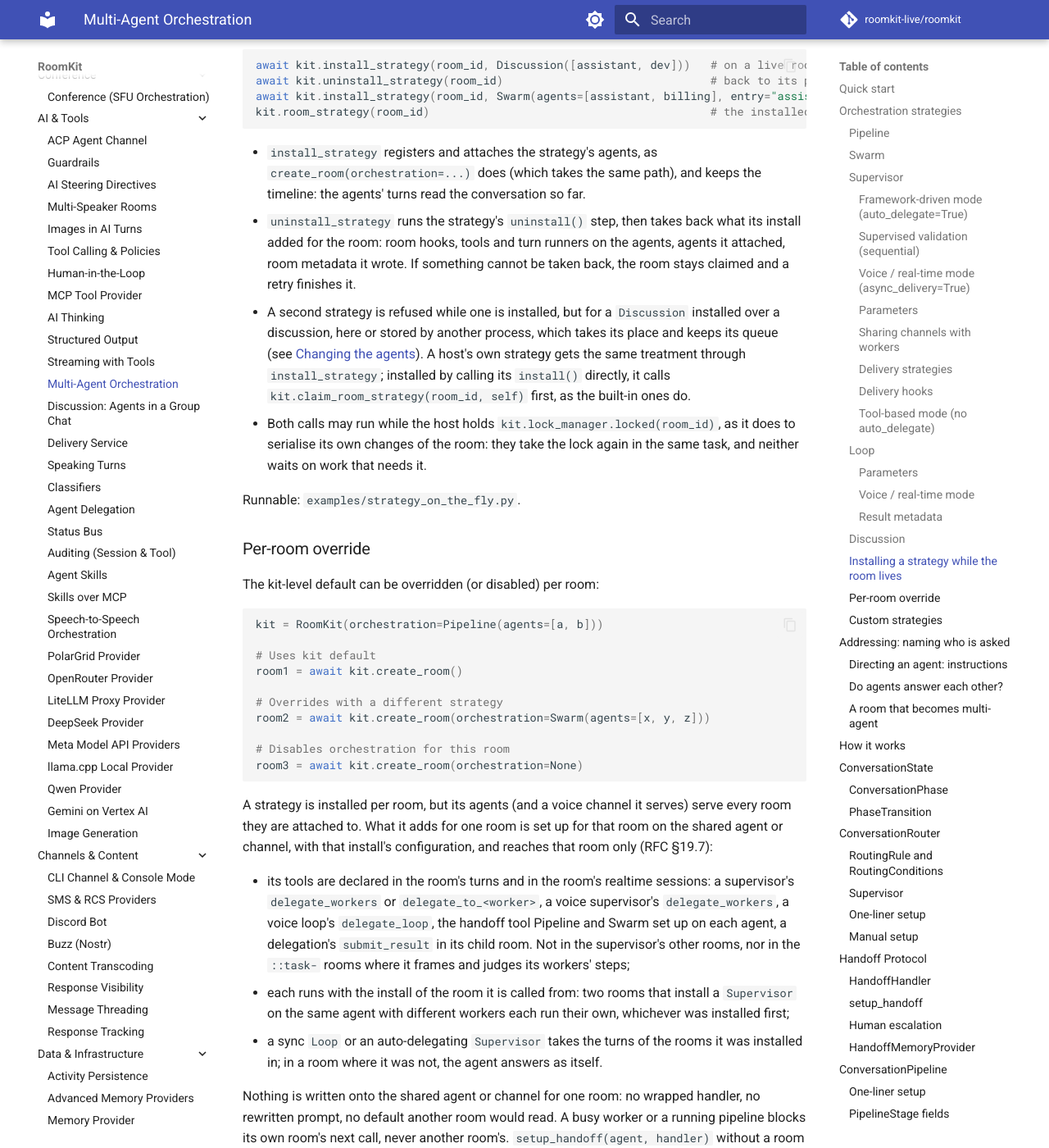
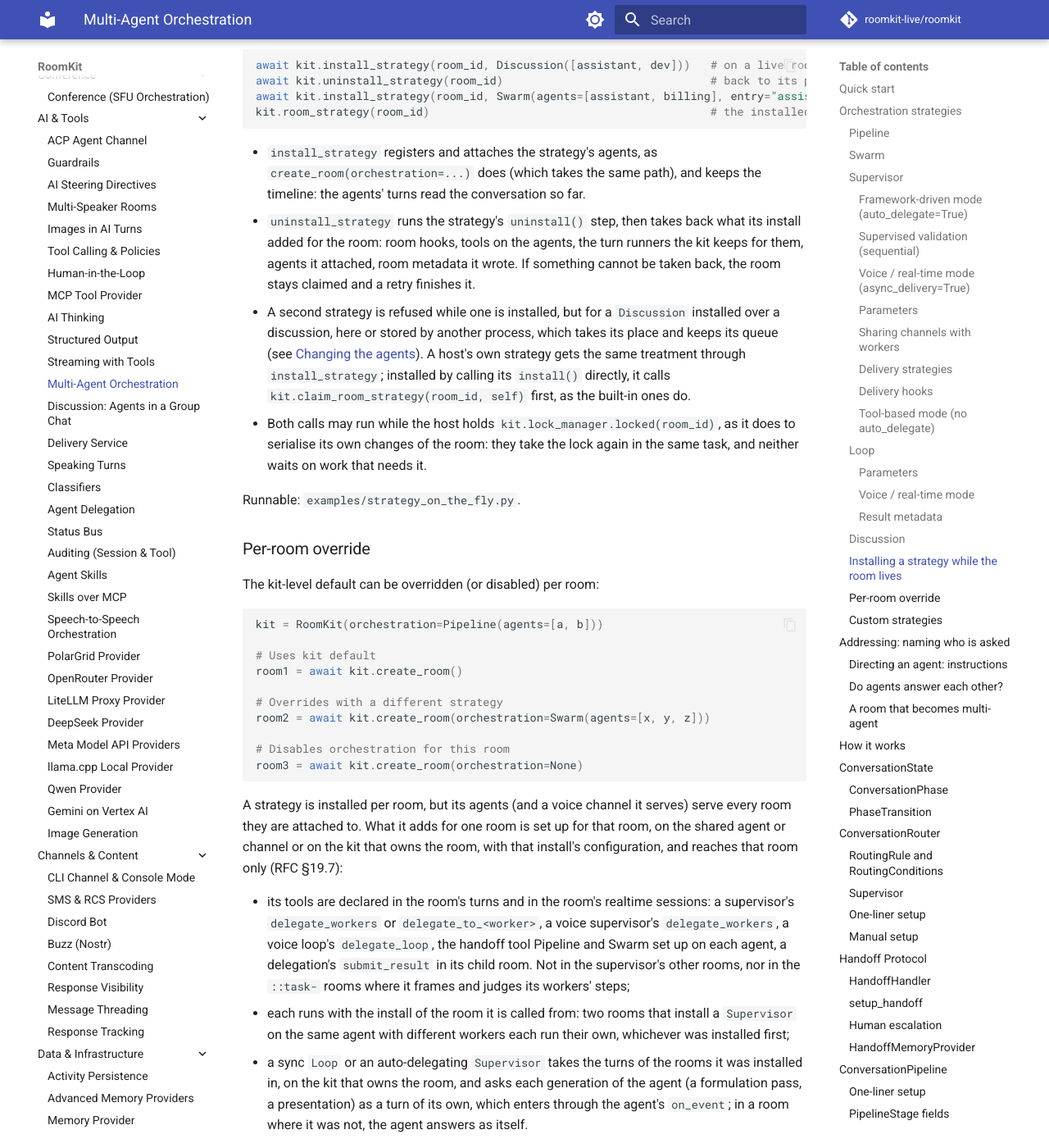
Before and after one commit to roomkit-live/roomkit-docs, an MkDocs documentation site: the page built from docs/guides/orchestration.md, in a window 1280 px wide and 1400 px high, scrolled down 11923 px. Shown: the whole window at 82% size. Built offline with MkDocs 1.6.1 and Material for MkDocs 9.7.7, drawn with Linux system fonts in a browser that asks for light colours; comment, search, counter and statistics services are not loaded.

Commit message:
docs(orchestration): the turn runners are the kit's, and each generation enters through on_event (RMK-814)

```diff
--- a/docs/guides/orchestration.md
+++ b/docs/guides/orchestration.md
@@ -461,8 +461,9 @@ kit.room_strategy(room_id)                                          # the instal
   `create_room(orchestration=...)` does (which takes the same path), and keeps
   the timeline: the agents' turns read the conversation so far.
 - `uninstall_strategy` runs the strategy's `uninstall()` step, then takes back
-  what its install added for the room: room hooks, tools and turn runners on
-  the agents, agents it attached, room metadata it wrote. If something cannot
+  what its install added for the room: room hooks, tools on the agents, the
+  turn runners the kit keeps for them, agents it attached, room metadata it
+  wrote. If something cannot
   be taken back, the room stays claimed and a retry finishes it.
 - A second strategy is refused while one is installed, but for a
   `Discussion` installed over a discussion, here or stored by another
@@ -496,8 +497,9 @@ room3 = await kit.create_room(orchestration=None)
 
 A strategy is installed per room, but its agents (and a voice channel it
 serves) serve every room they are attached to. What it adds for one room is
-set up for that room on the shared agent or channel, with that install's
-configuration, and reaches that room only (RFC §19.7):
+set up for that room, on the shared agent or channel or on the kit that owns
+the room, with that install's configuration, and reaches that room only
+(RFC §19.7):
 
 - its tools are declared in the room's turns and in the room's realtime
   sessions: a supervisor's `delegate_workers` or `delegate_to_<worker>`, a
@@ -509,8 +511,10 @@ configuration, and reaches that room only (RFC §19.7):
   install a `Supervisor` on the same agent with different workers each run
   their own, whichever was installed first;
 - a sync `Loop` or an auto-delegating `Supervisor` takes the turns of the
-  rooms it was installed in; in a room where it was not, the agent answers as
-  itself.
+  rooms it was installed in, on the kit that owns the room, and asks each
+  generation of the agent (a formulation pass, a presentation) as a turn of
+  its own, which enters through the agent's `on_event`; in a room where it
+  was not, the agent answers as itself.
 
 Nothing is written onto the shared agent or channel for one room: no wrapped
 handler, no rewritten prompt, no default another room would read. A busy
```
